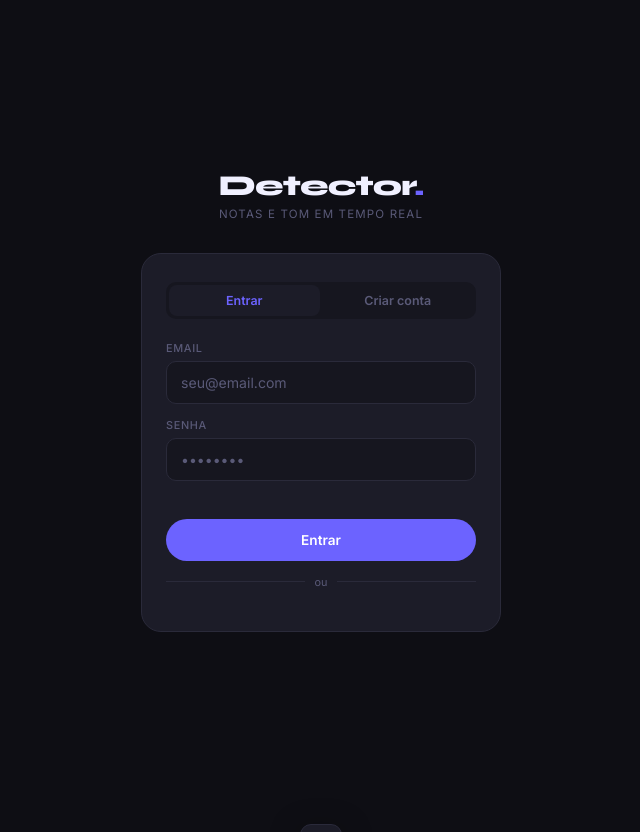
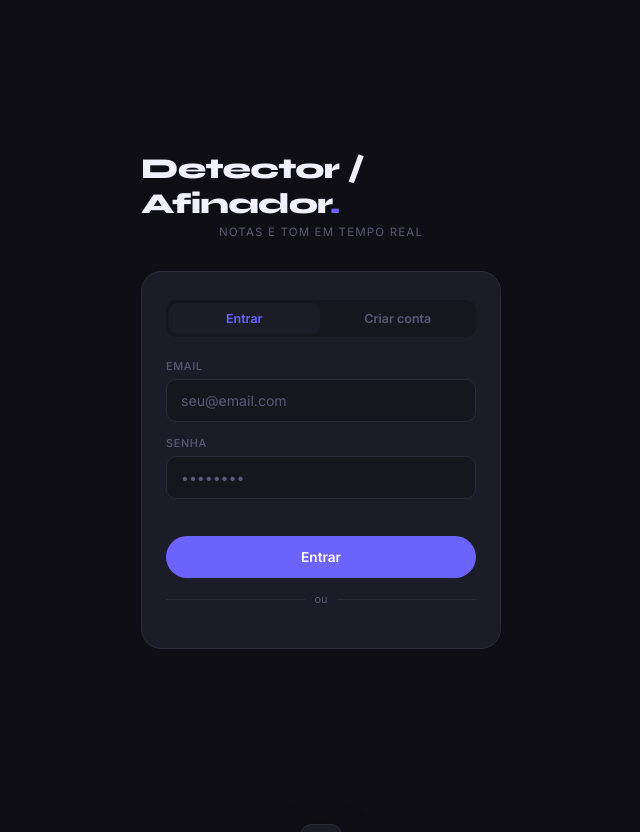
Before and after one commit to Lucascoelhu/detector-de-tom, a website: page index.html in a window 1280 px wide. Shown: the whole page, without its empty margins (319-959 px from the left). Drawn offline with Linux system fonts and the light colour scheme; no server answers.

Commit message:
Update index.html

```diff
--- a/index.html
+++ b/index.html
@@ -599,7 +599,7 @@ canvas#waveCanvas { width:100%; height:36px; display:block; border-radius:6px; }
 
 <!-- ─── AUTH ─────────────────────────────────────────────────────────────── -->
 <div id="authScreen">
-  <div class="auth-logo">Detector<span>.</span></div>
+  <div class="auth-logo">Detector / Afinador<span>.</span></div>
   <p class="auth-tagline">Notas e tom em tempo real</p>
   <div class="auth-card">
     <div class="auth-tabs">
```
